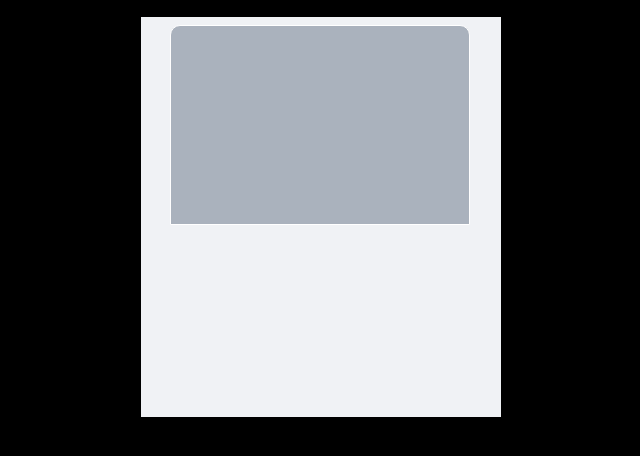
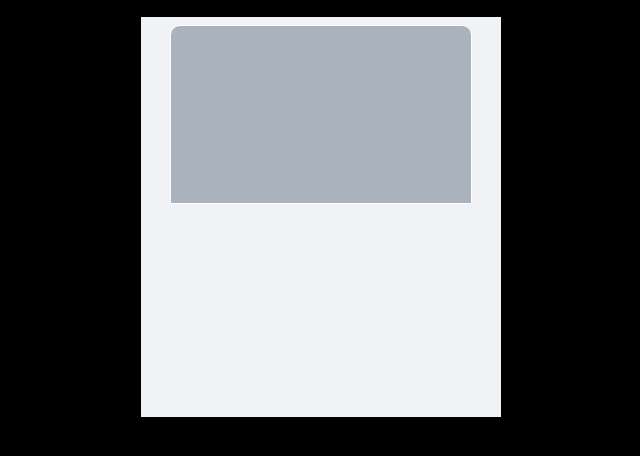
Before and after one commit to olmerrr/olmerrr.github.io, a plain HTML site: page dombrovskiy-3/index.html in a window 1280 px wide. Shown: the whole page, without its empty margins (319-959 px from the left). Drawn offline with Linux system fonts and the light colour scheme.

Commit message:
Add files via upload

```diff
--- a/dombrovskiy-3/assets/css/style.css
+++ b/dombrovskiy-3/assets/css/style.css
@@ -7,6 +7,7 @@
    }
    body {
     margin:0;
+    padding: 0;
 background-color: #000;
 }
 .wrapper {
@@ -39,8 +40,8 @@ article {
     margin: 0;
     max-width: 100%;
     max-height: 100%;
-    width: 300px;
-    height: 200px;
+    width: 318px;
+    height: 179px;
     background-color: #aab2bd;
 }
 
```
